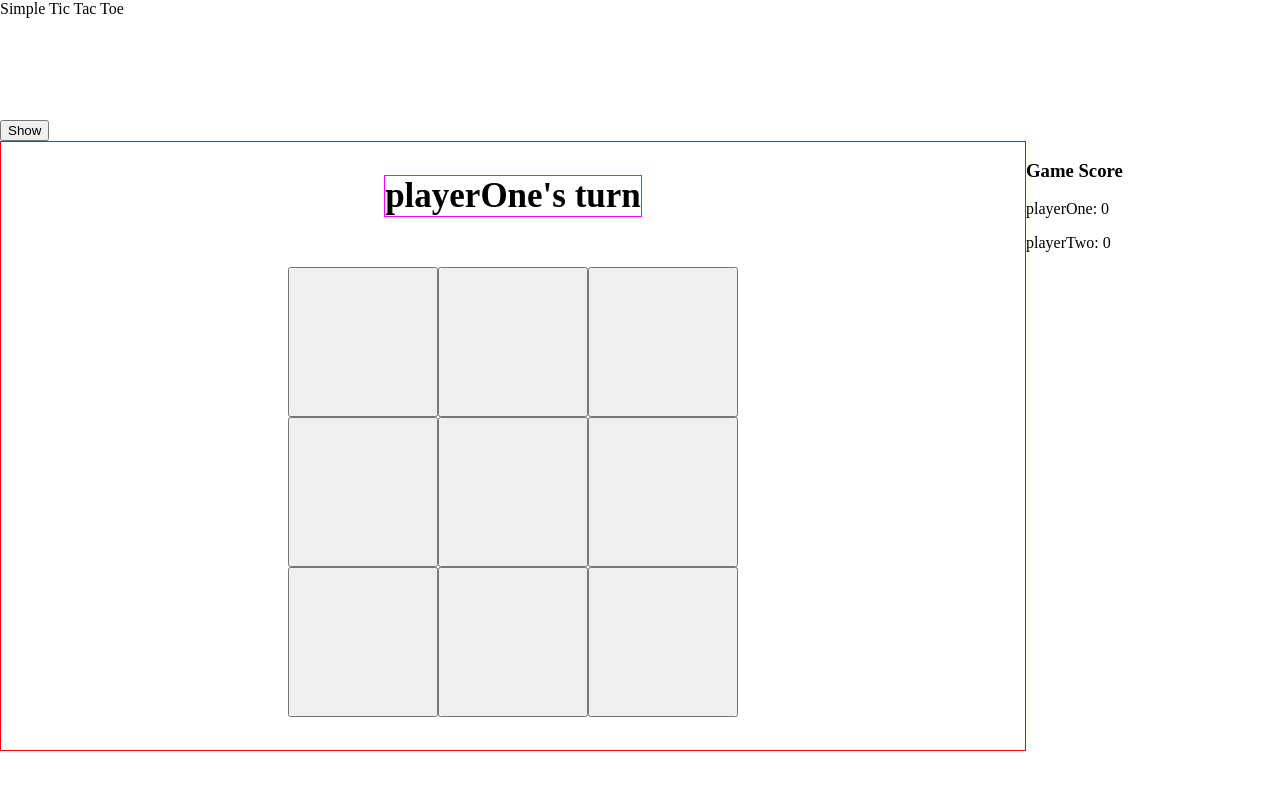
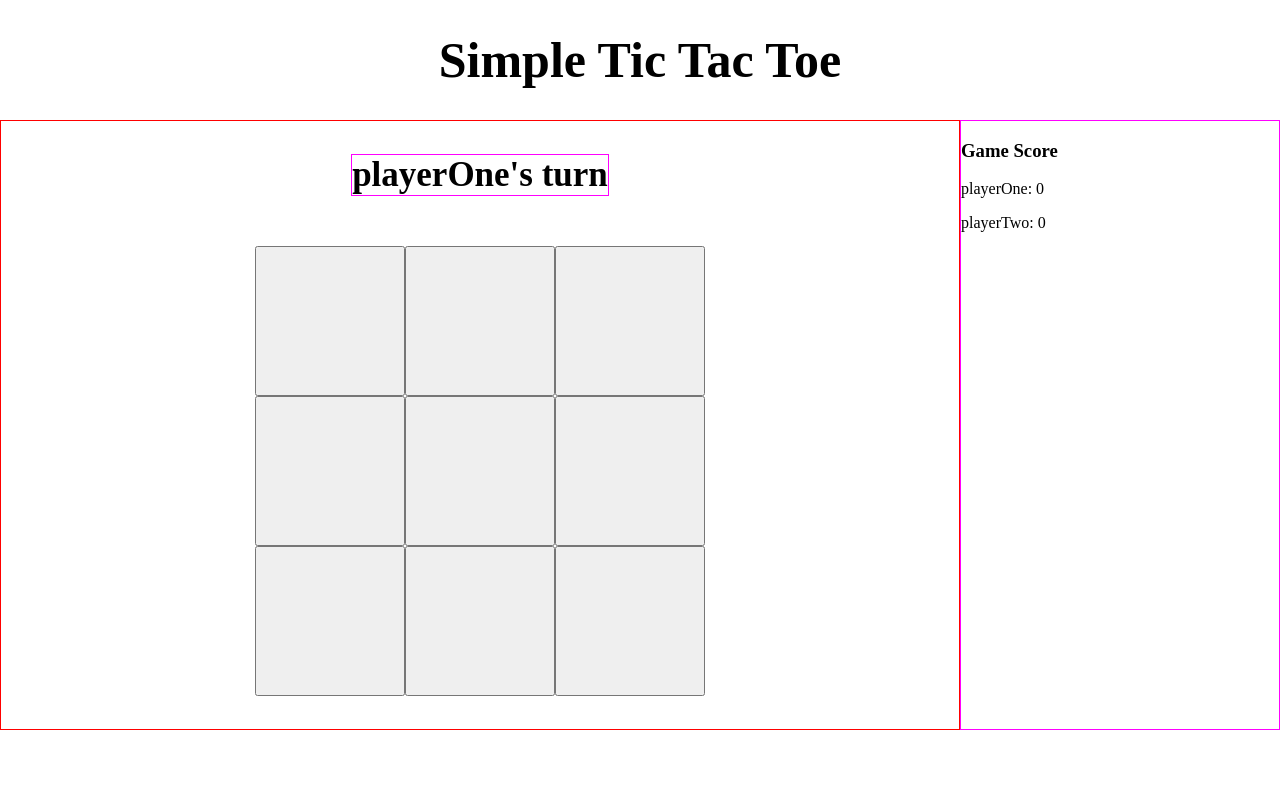
Before and after one commit to Kiori2557/tic_tac_toe_odin, a plain HTML site: page index.html in a window 1280 px wide. Drawn offline with Linux system fonts and the light colour scheme.

Commit message:
edited js, cleaning up html
-JS- make the dialog for next round and next game btns when there is a
    winner instead of directly resetting the game board

```diff
--- a/index.html
+++ b/index.html
@@ -9,11 +9,10 @@
   </head>
   <body>
     <header>Simple Tic Tac Toe</header>
-    <button id="show">Show</button>
     <dialog>
       <div class="dialog">
-        <button class="newRoundBtn">Play new round</button>
-        <button class="newGameBtn">Play new game</button>
+        <button class="newRoundBtn">Next round</button>
+        <button class="newGameBtn">Next game</button>
       </div>
     </dialog>
     <div class="container">
@@ -21,7 +20,8 @@
         <div class="playerTurn"></div>
         <div class="gameBoard"></div>
       </main>
-      <aside class="displayScore">
+      <aside>
+        <div class="displayScore">
           <h3>Game Score</h3>
           <p class="playerOne">
             <span class="playerOneName">playerOne</span>:
@@ -31,6 +31,7 @@
             <span class="playerTwoName">playerTwo</span>:
             <span class="playerTwoScore">0</span>
           </p>
+        </div>
       </aside>
     </div>
     <footer></footer>
--- a/main.js
+++ b/main.js
@@ -3,9 +3,6 @@ const show = document.querySelector("#show");
 const startNewRoundBtn = document.querySelector(".newRoundBtn");
 const startNewGameBtn = document.querySelector(".newGameBtn");
 
-show.addEventListener("click", function () {
-  dialog.showModal();
-});
 const gameBoard = (function () {
   const rows = 3;
   const columns = 3;
@@ -71,8 +68,6 @@ const gameBoardController = (function () {
     checkWinner();
     checkDraw();
     changePlayer();
-    // console.log(`${activePlayer.name}'s turn.`);
-    // console.log(board);
     return board;
   };
   return { play, getPlayer, getActivePlayer, addScore, getScore, resetScore };
@@ -140,6 +135,7 @@ screenController.generateBoard();
 
 //check winning condition
 function checkWinner() {
+  const dialog = document.querySelector("dialog");
   const board = gameBoard.getBoard();
   const boardWithValues = gameBoard.printBoard();
   const gameController = gameBoardController;
@@ -159,7 +155,7 @@ function checkWinner() {
     let score = gameController.getScore();
     let players = gameBoardController.getPlayer();
     screenController.updateScore(score, players);
-    resetRound(board);
+    dialog.showModal();
   }
   function createColumnObj(boardWithValues) {
     boardWithValues.forEach((row) => {
--- a/style.css
+++ b/style.css
@@ -12,14 +12,19 @@ body {
 
 header {
   height: var(--header-height);
+  font-size: 50px;
+  display: flex;
+  justify-content: center;
+  align-items: center;
+  font-weight: 700;
 }
 .container {
-  display: flex;
+  display: grid;
+  grid-template-columns: 3fr 1fr;
   height: calc(100vh - var(--header-height) - var(--footer-height));
 }
 main {
   border: 1px red solid;
-  width: 80%;
   display: flex;
   justify-content: center;
   align-items: center;
@@ -29,7 +34,6 @@ main {
 .gameBoard {
   height: var(--gameBoard-height);
   width: var(--gameBoard-width);
-  /* border: 1px solid magenta; */
   display: grid;
   grid-template-columns: 1fr 1fr 1fr;
   grid-template-rows: 1fr 1fr 1fr;
@@ -58,3 +62,8 @@ footer {
   grid-template-rows: 1fr 1fr;
   gap: 20px;
 }
+
+aside {
+  border: 1px solid magenta;
+  position: relative;
+}
```
Lines whose indentation alone changed are shown as unchanged.
